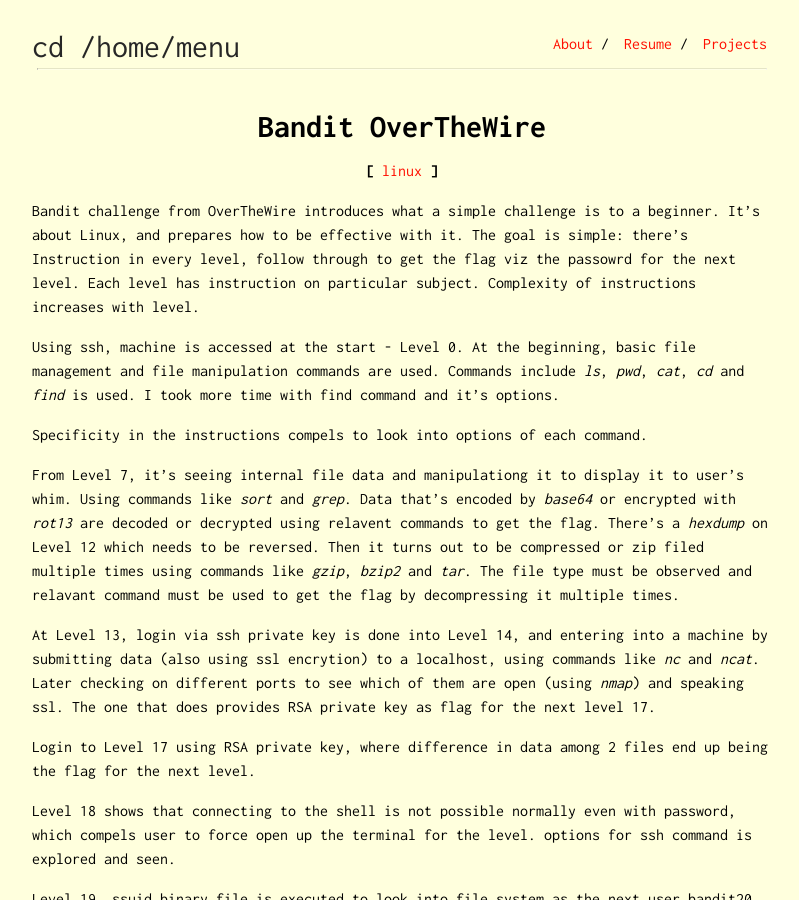
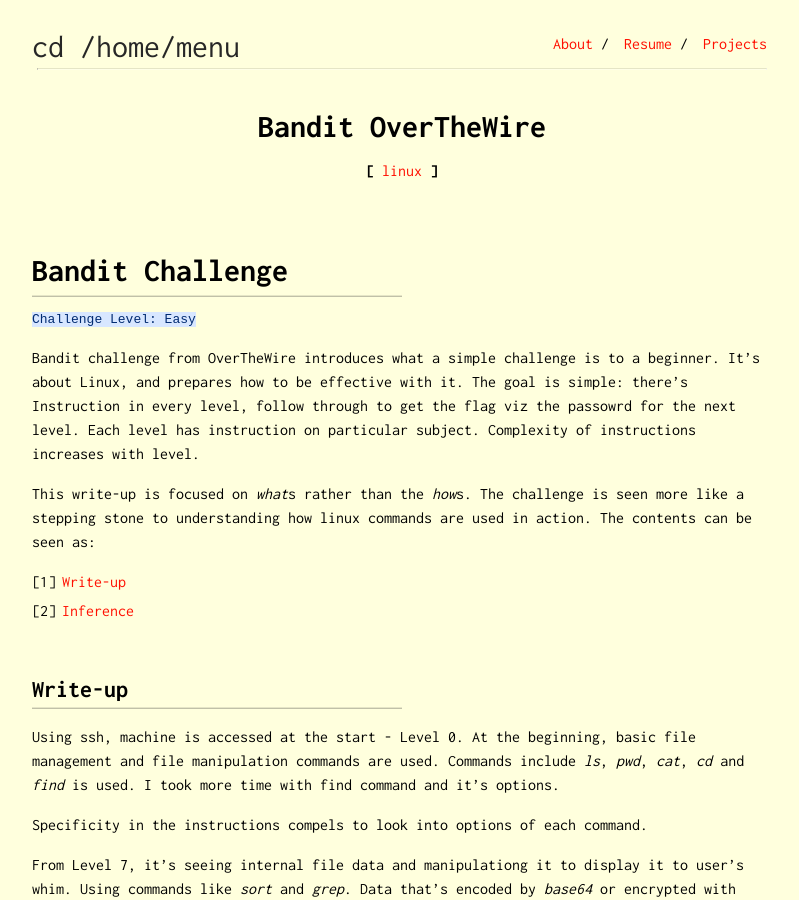
Before and after one commit to pruthvirajbhat/website-portfolio-old-uno, a Jekyll site: the page built from _posts/2021/06/2021-06-01-bandit-challenge.md, in a window 1280 px wide and 900 px high. Shown: the whole window, without its empty margins (238-1037 px from the left). Built offline with Jekyll 4.4.1, drawn with Linux system fonts in a browser that asks for light colours; some of the changed text lies outside the part shown.

Commit message:
added bandit

````diff
--- a/_posts/2021/06/2021-06-01-bandit-challenge.md
+++ b/_posts/2021/06/2021-06-01-bandit-challenge.md
@@ -5,11 +5,19 @@
 tags: [linux]
 odate: 29-03-2022
 fdate: 24-04-2022
-pdate:
+pdate: 27-04-2022
 ---
-
+# Bandit Challenge
+```
+Challenge Level: Easy
+```
 Bandit challenge from OverTheWire introduces what a simple challenge is to a beginner. It's about Linux, and prepares how to be effective with it. The goal is simple: there's Instruction in every level, follow through to get the flag viz the passowrd for the next level. Each level has instruction on particular subject. Complexity of instructions increases with level.
 
+This write-up is focused on *what*s rather than the *how*s. The challenge is seen more like a stepping stone to understanding how linux commands are used in action. The contents can be seen as:
+1. [Write-up](#Write-up)
+2. [Inference](#Inference)
+
+## Write-up
 Using ssh, machine is accessed at the start - Level 0. At the beginning, basic file management and file manipulation commands are used. Commands include _ls_, _pwd_, _cat_, _cd_ and _find_ is used. I took more time with find command and it's options.
 
 Specificity in the instructions compels to look into options of each command.
@@ -37,3 +45,6 @@
 Level 27 is cloning a repo using _git_ command and checking out the file gives the flag. 28 checking out the log, seeing previous commits provides the flag. 29 checking out different branch gives the flag. 30 checking out the tags gives the flag. 31 creating specific file with specific contents to a remote repo. after add, commit and push -> the flag is provided as the output.
 
 Level 32 challenge can be solved by changing the shell environment variable, to access bash as default shell.
+
+## Inference
+Most of the basic commands used IRL are covered and explored in this challenge. It's great for a beginner to get used to linux CLI and further encourages to move on in a gamified manner with the progression of the activity.
````
